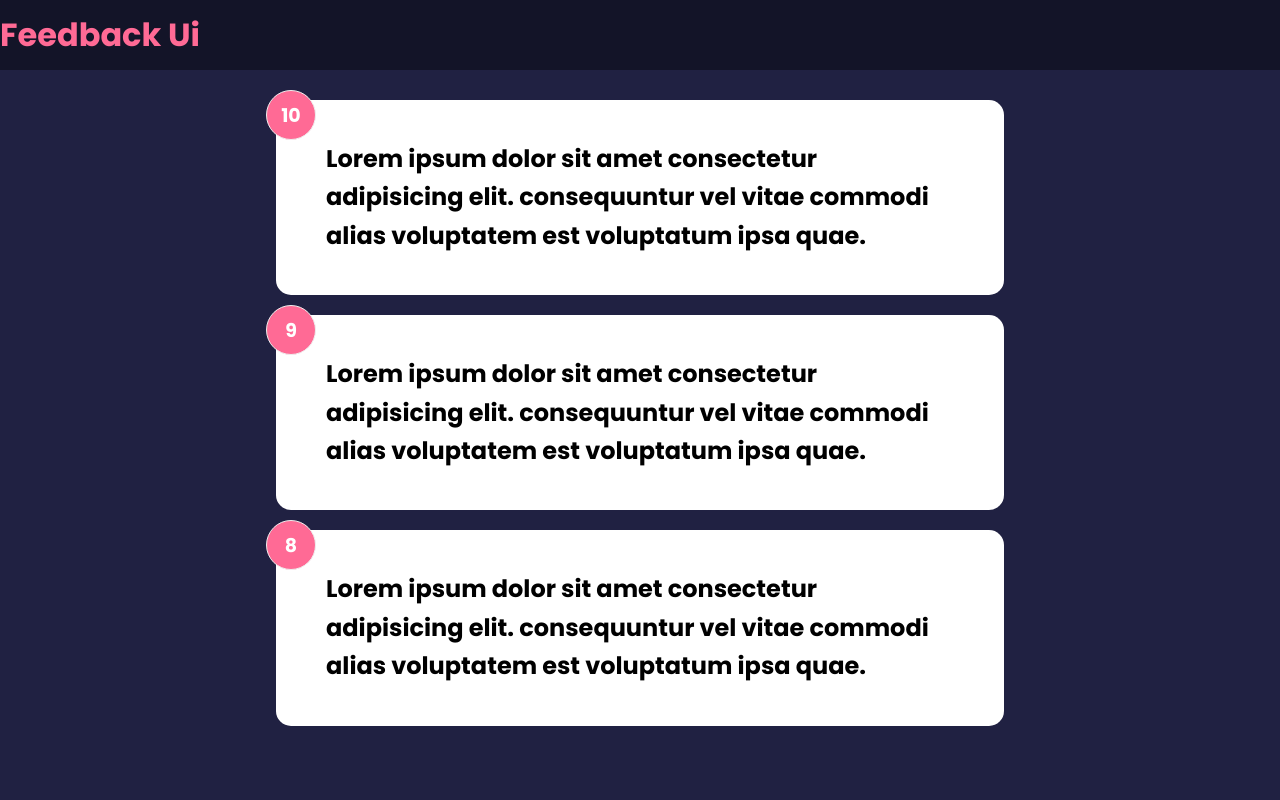
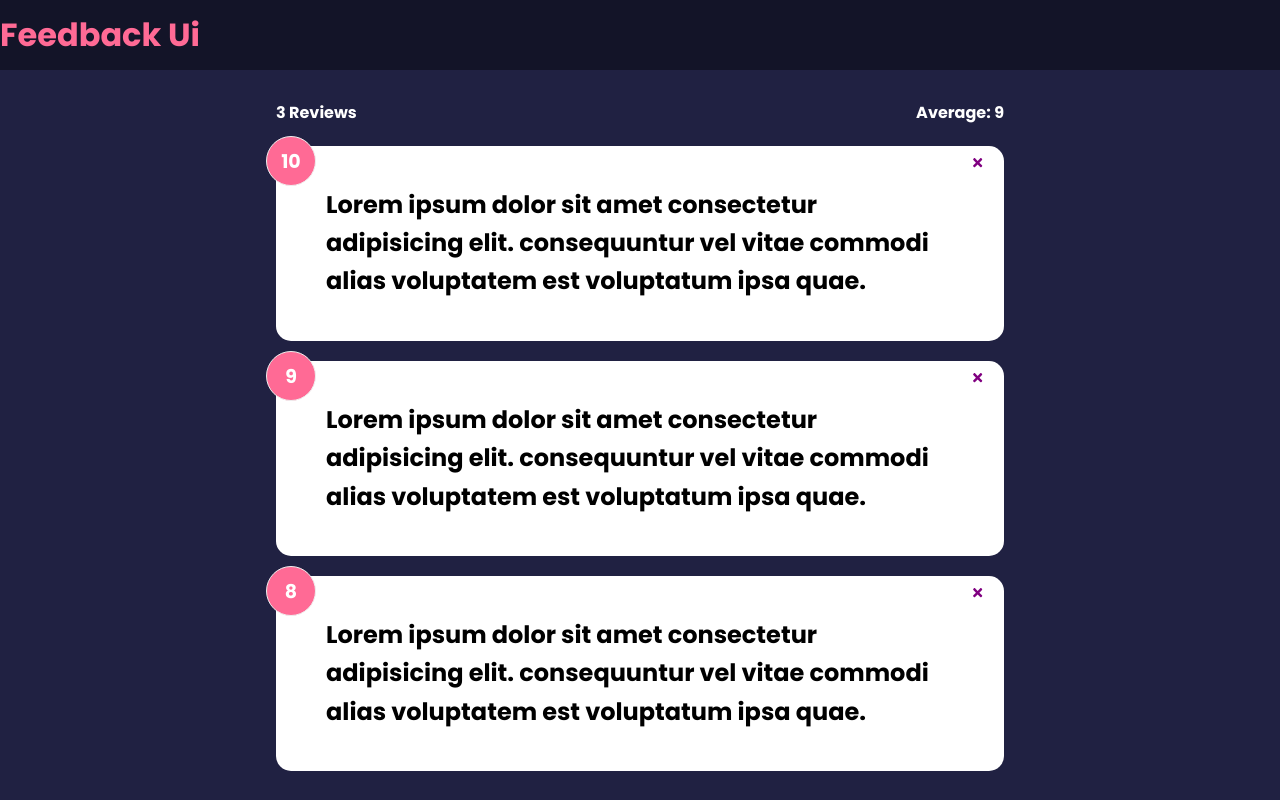
Before and after one commit to chelz2/simple-basic-react-app, a React (Create React App) app: page / in a window 1280 px wide. Built offline with nearby package versions, Linux system fonts and the light colour scheme.

Commit message:
feedback app update- events, prop drilling & react icon

```diff
--- a/package.json
+++ b/package.json
@@ -6,6 +6,7 @@
     "cra-template": "1.2.0",
     "react": "^19.0.0",
     "react-dom": "^19.0.0",
+    "react-icons": "^5.4.0",
     "react-scripts": "5.0.1"
   },
   "scripts": {
--- a/src/App.js
+++ b/src/App.js
@@ -2,16 +2,26 @@
 import Header from "./components/Header";
 import FeedbackList from "./components/FeedbackList";
 import FeedbackData from "./data/FeedbackData";
+import FeedbackStats from "./components/FeedbackStats";
 
 function App() {
   const [feedback, setFeedback] = useState(FeedbackData);
 
+  const deleteFeedback = (id) => {
+    if (window.confirm("Are you sure you want to delete?")) {
+      setFeedback(feedback.filter((item) => item.id !== id));
+    }
+  };
   return (
     <>
       <Header></Header>
       <div className="container">
+        <FeedbackStats feedback={feedback}></FeedbackStats>
         <h2>
-          <FeedbackList feedback={feedback}></FeedbackList>
+          <FeedbackList
+            feedback={feedback}
+            handleDelete={deleteFeedback}
+          ></FeedbackList>
         </h2>
       </div>
     </>
--- a/src/components/FeedbackItem.jsx
+++ b/src/components/FeedbackItem.jsx
@@ -1,9 +1,13 @@
+import { FaTimes } from "react-icons/fa";
 import Card from "./shared/Card";
 
-function FeedbackItem({ item }) {
+function FeedbackItem({ item, handleDelete }) {
   return (
     <Card>
       <div className="num-display">{item.rating}</div>
+      <button onClick={() => handleDelete(item.id)} className="close">
+        <FaTimes color="purple"></FaTimes>
+      </button>
       <div className="text-display">{item.text}</div>
     </Card>
   );
--- a/src/components/FeedbackList.jsx
+++ b/src/components/FeedbackList.jsx
@@ -1,6 +1,6 @@
 import FeedbackItem from "./FeedbackItem";
 
-function FeedbackList({ feedback }) {
+function FeedbackList({ feedback, handleDelete }) {
   if (!feedback || feedback.length === 0) {
     return <p>No feedback available</p>;
   }
@@ -8,7 +8,11 @@
   return (
     <div className="feedback-list">
       {feedback.map((item) => (
-        <FeedbackItem key={item.id} item={item}></FeedbackItem>
+        <FeedbackItem
+          key={item.id}
+          item={item}
+          handleDelete={handleDelete}
+        ></FeedbackItem>
       ))}
     </div>
   );
--- /dev/null
+++ b/src/components/FeedbackStats.jsx
@@ -0,0 +1,16 @@
+function FeedbackStats({ feedback }) {
+  let average =
+    feedback.reduce((acc, curr) => {
+      return acc + curr.rating;
+    }, 0) / feedback.length;
+
+  average = average.toFixed(1).replace(/\.0+$/, "");
+  return (
+    <div className="feedback-stats">
+      <h4>{feedback.length} Reviews</h4>
+      <h4>Average: {isNaN(average) ? 0 : average}</h4>
+    </div>
+  );
+}
+
+export default FeedbackStats;
```
Also changed, not shown: 1 other file (tests, documents, lock files or other folders).
